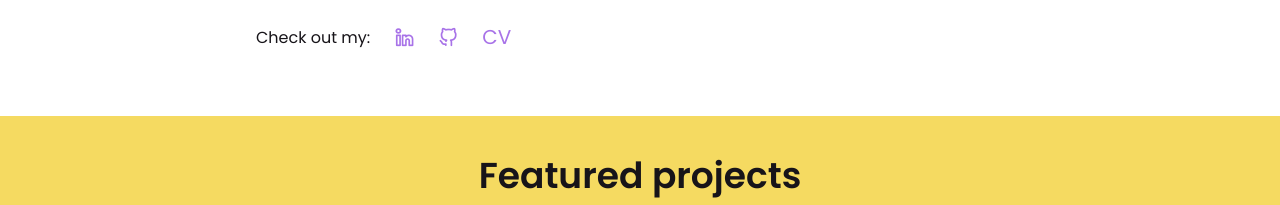
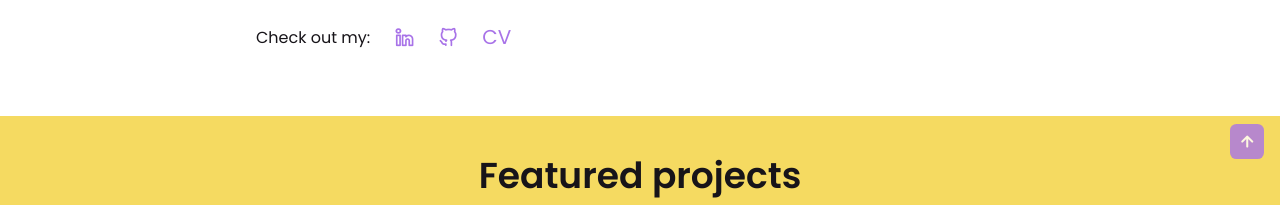
Before and after one commit to fifete/Portfolio, a React (Create React App) app: page / in a window 1280 px wide. Shown: the part 801-1006 px from the top of the page. Built offline with nearby package versions, Linux system fonts and the light colour scheme.

Commit message:
feat: show scrollUpArrow when scroll heigth is > 890px

```diff
--- a/src/App.js
+++ b/src/App.js
@@ -1,22 +1,25 @@
-import './styles/button.css'
+import './styles/button.css';
+import './styles/scroll.css';
 import { Featured } from './components/Featured';
 import { Home } from './components/Home';
 import { Portfolio } from './components/Portfolio';
 import { data } from './data';
 import { Header } from './components/Header';
-import { useEffect } from 'react';
+import { useEffect, useState } from 'react';
 import { Footer } from './components/Footer';
+import { ScrollUp } from './components/ScrollUp';
 
 function App() {
   useEffect(() => {
     const anchor = window.location.hash.slice(1);
     if (anchor) {
-        const anchorEl = document.getElementById(anchor);
-        if (anchorEl) {
-            anchorEl.scrollIntoView({behavior: "smooth"});
-        }
+      const anchorEl = document.getElementById(anchor);
+      if (anchorEl) {
+        anchorEl.scrollIntoView({ behavior: 'smooth' });
+      }
     }
   }, []);
+
   return (
     <>
       {/* <!--==================== HEADER ====================--> */}
@@ -33,9 +36,7 @@ function App() {
       <Footer />
 
       {/* <!--==================== SCROLL UP ARROW ====================--> */}
-      <a href="#about" className="scrollup" id="scroll-up">
-        <i className="uil uil-arrow-up scrollup__icon"></i>
-      </a>
+      <ScrollUp />
     </>
   );
 }
--- /dev/null
+++ b/src/components/ScrollUp.js
@@ -0,0 +1,17 @@
+import React from 'react';
+
+export const ScrollUp = () => {
+  const scrollUp = () => {
+    const scrollUpBtn = document.getElementById('scroll-up');
+    if (window.scrollY >= 890) scrollUpBtn.classList.add('show-scroll');
+    else scrollUpBtn.classList.remove('show-scroll');
+  };
+
+  window.addEventListener('scroll', scrollUp);
+
+  return (
+    <a href="#about" className="scrollup" id="scroll-up">
+      <i className="uil uil-arrow-up scrollup__icon"></i>
+    </a>
+  );
+};
--- /dev/null
+++ b/src/styles/scroll.css
@@ -0,0 +1,41 @@
+.scrollup {
+  position: fixed;
+  right: 1rem;
+  bottom: -20%;
+  background-color: hsl(var(--clr-dark));
+  opacity: .8;
+  padding: 0 .3rem;
+  border-radius: .4rem;
+  z-index: var(--z-tooltip);
+  transition: .4s;
+}
+
+.scrollup:hover {
+  background-color: hsl(var(--clr-dark) /.8);
+}
+
+.scrollup__icon {
+  font-size: 1.5rem;
+  color: #FFF;
+}
+
+/* Show scroll */
+.show-scroll {
+  bottom: 5rem;
+}
+
+/*========== SCROLL BAR ==========*/
+::-webkit-scrollbar {
+  width: 5px;
+  border-radius: .5rem;
+  background-color: hsl(var(--clr-light-100));
+}
+
+::-webkit-scrollbar-thumb {
+  background-color: hsl(var(--clr-light-200));
+  border-radius: .5rem;
+}
+
+::-webkit-scrollbar-thumb:hover {
+  background-color: hsl(var(--clr-dark) /.8);
+}
```
